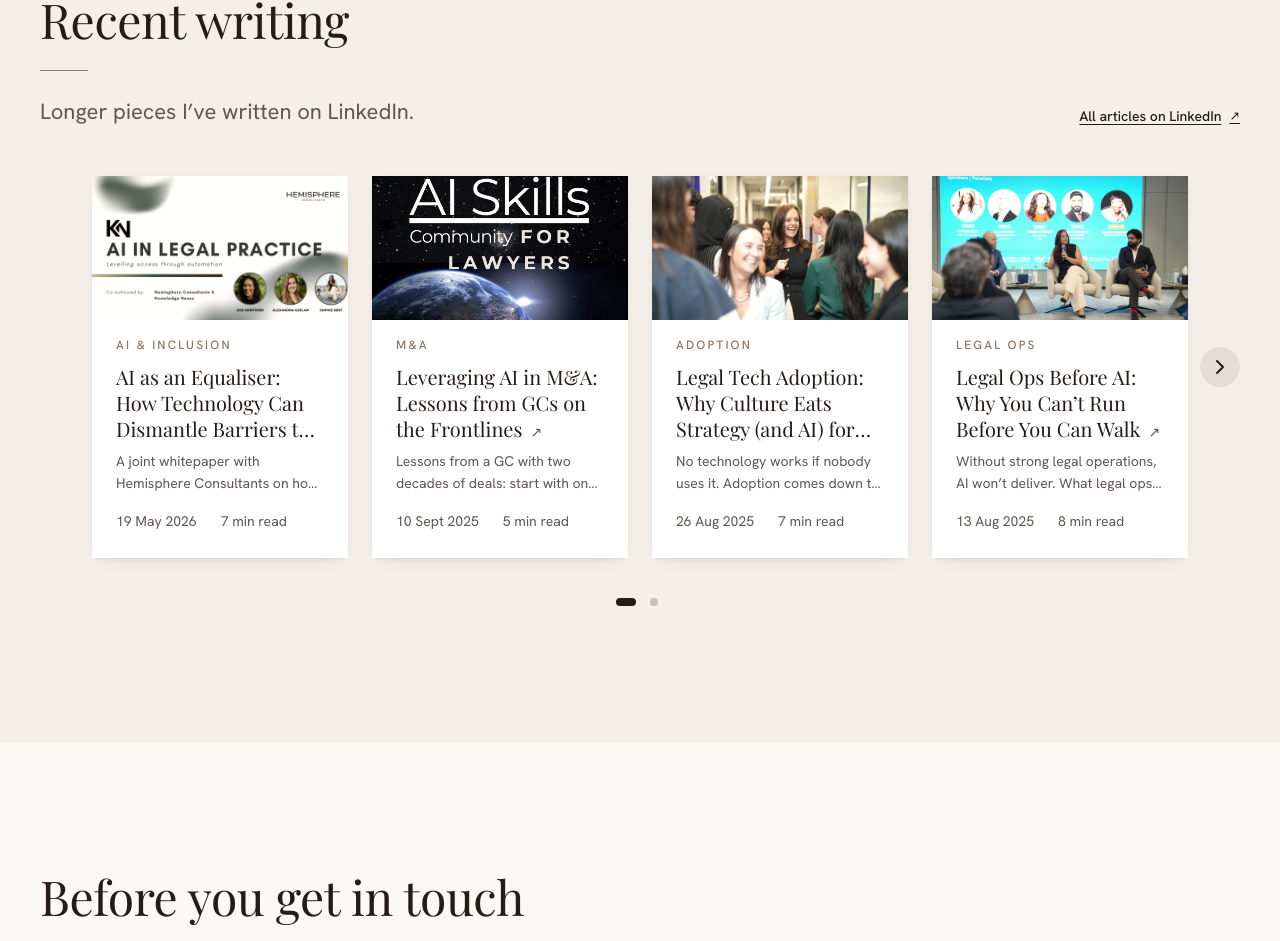
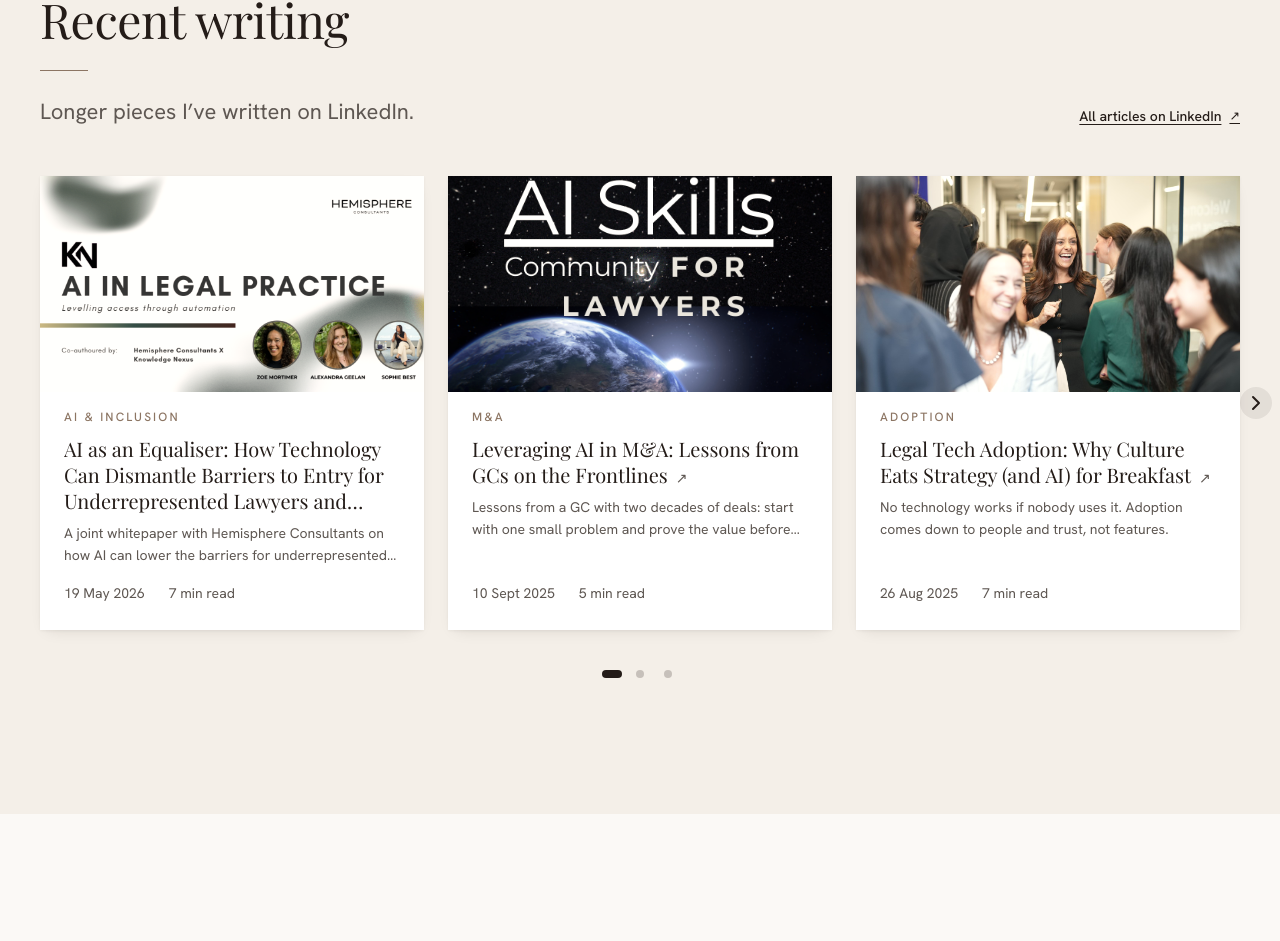
Before and after one commit to kahaav/the-best-advisory-website, a React (Vite) app: page / in a window 1280 px wide. Shown: the part 6816-7757 px from the top of the page. Built offline with nearby package versions, Linux system fonts and the light colour scheme; a web font is replaced by a local one.

Commit message:
updated cards

```diff
--- a/src/components/InsightsSection.css
+++ b/src/components/InsightsSection.css
@@ -10,18 +10,24 @@
   font-size: var(--text-small);
 }
 
-/* Side space keeps the arrows clear of the cards */
+/*
+ * The cards run edge to edge with the content; the arrows sit outside, in the
+ * page margin. --outer is that margin (100% is the carousel's width here), less
+ * a little room for a desktop scrollbar so the arrows never cause sideways scrolling.
+ * Arrows shrink and move closer to the cards when the margin is narrow.
+ */
 .insights__carousel {
-  --arrow-size: 40px;
+  --outer: calc((100vw - 100%) / 2 - var(--space-2));
+  --arrow-size: min(40px, var(--outer));
+  --arrow-offset: min(calc(var(--arrow-size) + var(--space-4)), var(--outer));
 
   position: relative;
   margin-top: var(--space-7);
-  padding-inline: calc(var(--arrow-size) + var(--space-3));
 }
 
-/* Four cards across on desktop, two on tablets, one and a bit on phones */
+/* Three cards across on desktop, two on tablets, one and a bit on phones */
 .insights__track {
-  --cards-visible: 4;
+  --cards-visible: 3;
   --card-gap: var(--space-5);
 
   display: grid;
@@ -60,7 +66,7 @@
   align-items: center;
   justify-content: center;
   width: var(--arrow-size);
-  height: var(--arrow-size);
+  aspect-ratio: 1;
   padding: 0;
   color: var(--text);
   background: color-mix(in srgb, var(--text) 8%, transparent);
@@ -83,11 +89,11 @@
 }
 
 .insights__arrow--back {
-  left: 0;
+  left: calc(-1 * var(--arrow-offset));
 }
 
 .insights__arrow--forward {
-  right: 0;
+  right: calc(-1 * var(--arrow-offset));
 }
 
 /* Progress dots: the current one is longer and dark */
@@ -137,12 +143,8 @@
   }
 }
 
-/* Phones: swipe and dots; no arrows, so the cards get the full width */
+/* Phones: swipe and dots; the page margin is too narrow for arrows */
 @media (max-width: 600px) {
-  .insights__carousel {
-    padding-inline: 0;
-  }
-
   .insights__track {
     --cards-visible: 1.15;
   }
```
